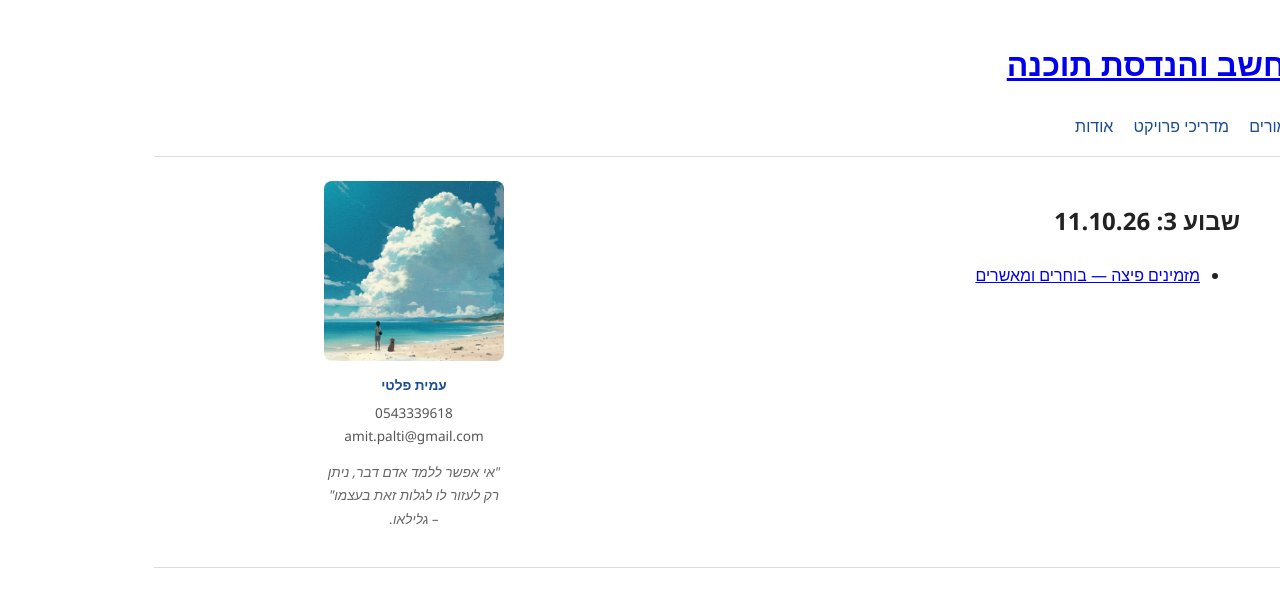
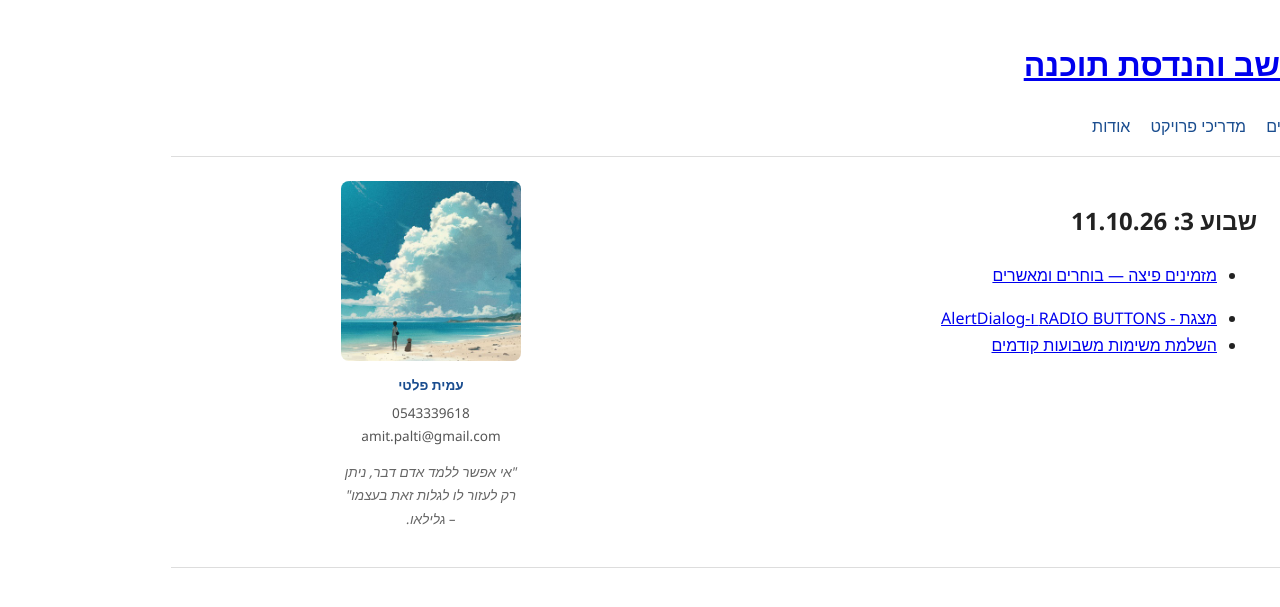
Before and after one commit to megidocs/amit4change, a Jekyll site: the page built from students/kita-yb/syllabus/week-03/index.md, in a window 1280 px wide. Shown: the top 607 px of the page. Built offline with Jekyll 4.4.1, drawn with Linux system fonts in a browser that asks for light colours.

Commit message:
Add files via upload

```diff
--- a/students/kita-yb/syllabus/week-03/index.md
+++ b/students/kita-yb/syllabus/week-03/index.md
@@ -8,3 +8,5 @@ permalink: /students/kita-yb/syllabus/week-03/
 
 - <!-- TODO: להחליף בקישור פנימי לאחר ייבוא המדריך אל guides/android-for-dummies/ -->
   [מזמינים פיצה — בוחרים ומאשרים](https://claude.ai/public/artifacts/6d32a29b-89f2-421f-a1a9-1bfbf33a7ad2)
+- [מצגת - RADIO BUTTONS ו-AlertDialog](https://notebook.google.com/notebook/87ae361b-0372-44cb-9f6b-3f46a354b5cf/artifact/1cd22466-2140-407b-aab8-f301eb3b3f62?utm_source=nlm_web_share&utm_medium=google_oo&utm_campaign=art_share_1&utm_content=&utm_smc=nlm_web_share_google_oo_art_share_1_)
+- [השלמת משימות משבועות קודמים]({{ '/students/kita-yb/syllabus/' | relative_url }})
```
